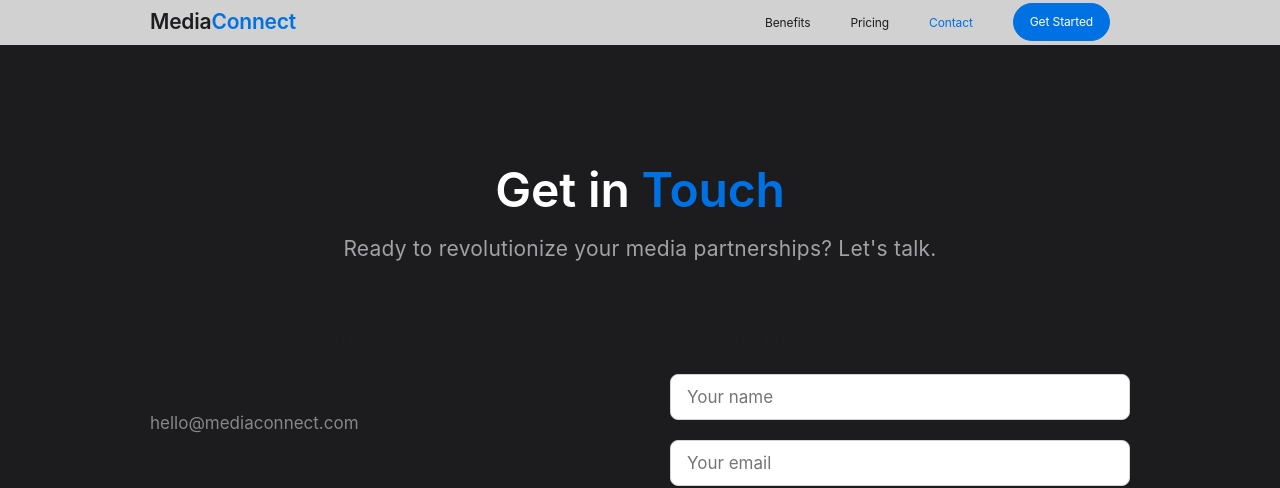
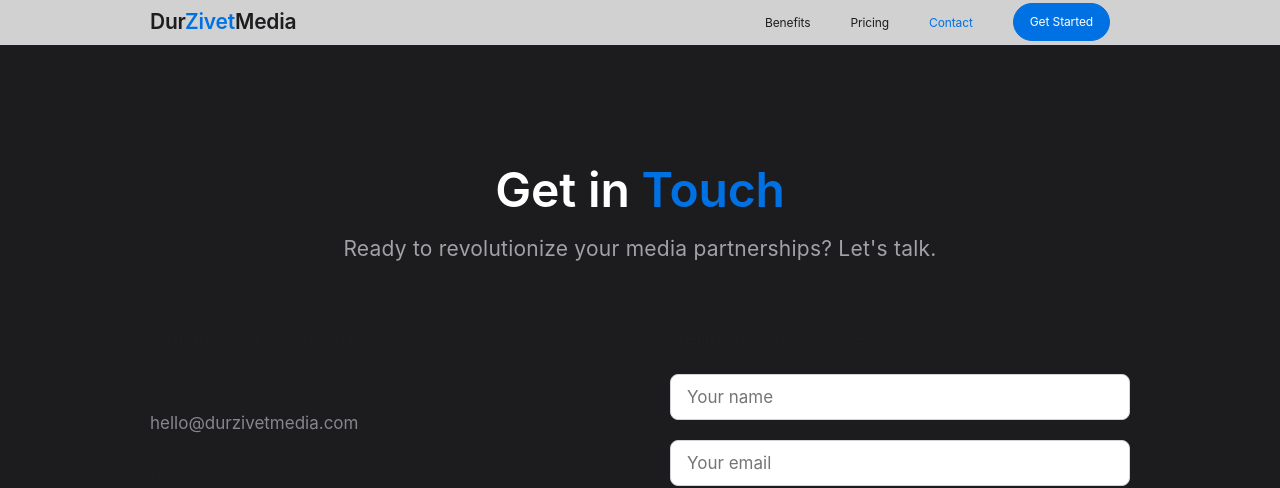
Before and after one commit to Zivet-svg/braiden-server, a React (Vite) app: page /contact in a window 1280 px wide. Shown: the top 488 px of the page. Built offline with nearby package versions, Linux system fonts and the light colour scheme.

Commit message:
Rebrand from MediaConnect to DurZivetMedia

```diff
--- a/index.html
+++ b/index.html
@@ -4,7 +4,7 @@
     <meta charset="UTF-8" />
     <link rel="icon" type="image/svg+xml" href="/vite.svg" />
     <meta name="viewport" content="width=device-width, initial-scale=1.0" />
-    <title>mediaconnect-new</title>
+    <title>DurZivetMedia - Professional Media Partnerships</title>
   </head>
   <body>
     <div id="root"></div>
--- a/package.json
+++ b/package.json
@@ -1,5 +1,5 @@
 {
-  "name": "mediaconnect-new",
+  "name": "durzivetmedia",
   "private": true,
   "version": "0.0.0",
   "type": "module",
--- a/src/components/Navigation.tsx
+++ b/src/components/Navigation.tsx
@@ -7,7 +7,7 @@ function Navigation() {
     <nav className="navbar">
       <div className="container">
         <Link to="/" className="navbar-brand">
-          Media<span className="accent">Connect</span>
+          Dur<span className="accent">Zivet</span>Media
         </Link>
         <ul className="navbar-nav">
           <li className="nav-item">
--- a/src/pages/Contact.tsx
+++ b/src/pages/Contact.tsx
@@ -18,7 +18,7 @@ function Contact() {
               </h3>
               <div style={{marginBottom: '30px'}}>
                 <h4 style={{fontSize: '17px', fontWeight: '600', marginBottom: '8px', color: 'var(--text-primary)'}}>Email</h4>
-                <p style={{color: 'var(--text-secondary)', fontSize: '17px'}}>hello@mediaconnect.com</p>
+                <p style={{color: 'var(--text-secondary)', fontSize: '17px'}}>hello@durzivetmedia.com</p>
               </div>
               <div style={{marginBottom: '30px'}}>
                 <h4 style={{fontSize: '17px', fontWeight: '600', marginBottom: '8px', color: 'var(--text-primary)'}}>Phone</h4>
--- a/src/pages/Home.tsx
+++ b/src/pages/Home.tsx
@@ -10,7 +10,7 @@ function Home() {
           </div>
 
           <h1 className="hero-title">
-            Media<span className="accent">Connect</span>
+            Dur<span className="accent">Zivet</span>Media
           </h1>
 
           <p className="hero-subtitle">
```
Also changed, not shown: 1 other file (tests, documents, lock files or other folders).
